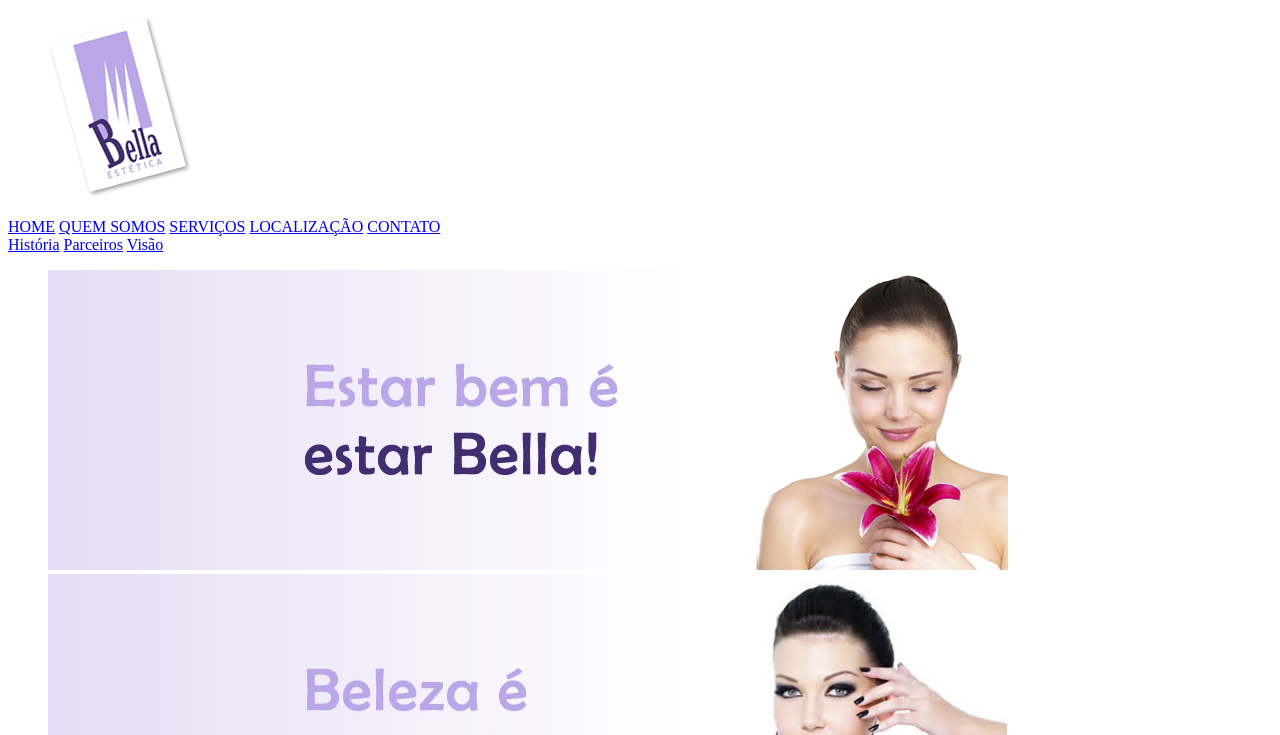
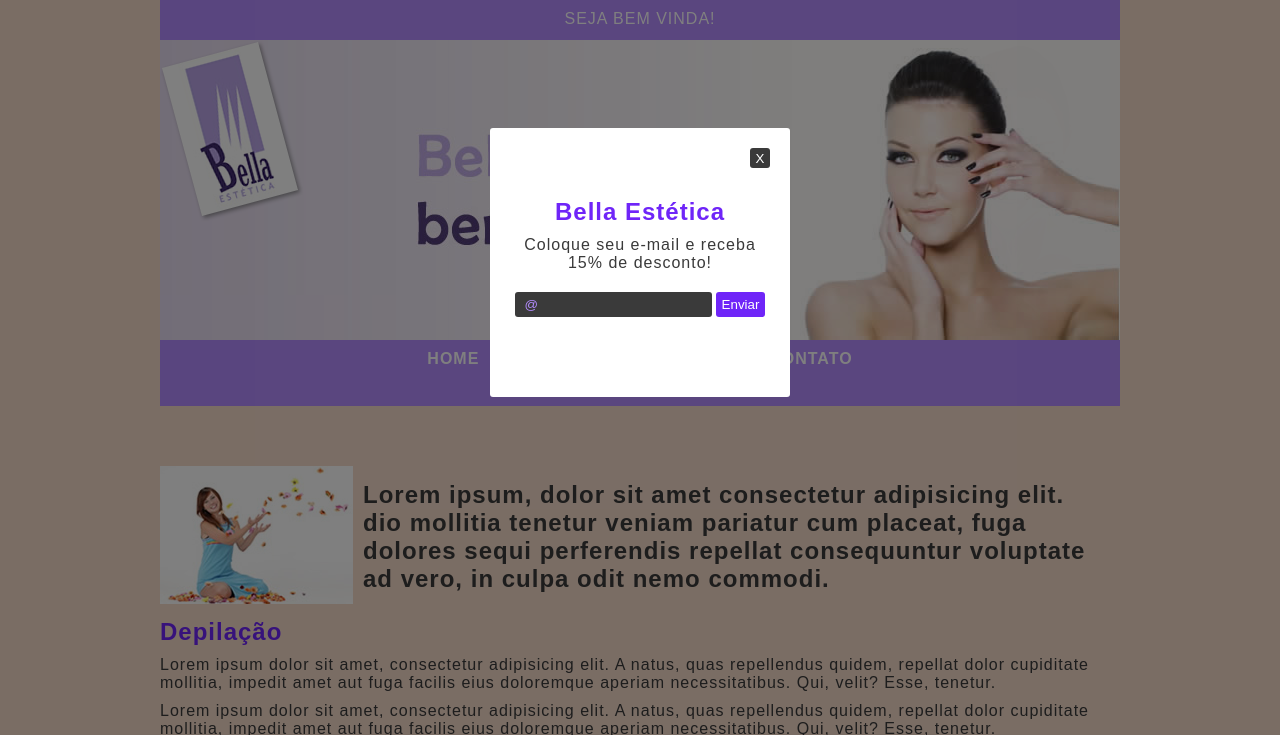
Before and after one commit to ThalysResende/Estudo, a plain HTML site: page wd3/index.html in a window 1280 px wide. Shown: the top 735 px of the page. Drawn offline with Linux system fonts and the light colour scheme.

Commit message:
Atualização HOME
Bella Estética

```diff
--- a/wd3/estilo/style.css
+++ b/wd3/estilo/style.css
@@ -1,20 +1,202 @@
+* {
+    margin: 0;
+    padding: 0;
+    box-sizing: border-box;
+    text-decoration: none;
+    /* font-family: 'Work Sans', sans-serif; */
+}
 
-#popup {
+body {
+    background-color: #f5dbca;
+}
 
+main {
+    width: 90%;
+    max-width: 960px;
+    margin: auto;
+}
+
+#popupWrapper {
+    background: rgba(0, 0, 0, .5);
+    position: fixed;
+    /* top: 0; */
+    /* right: 0; */
+    width: 100%;
+    height: 100%;
+    z-index: 2;
+}
+
+.popup {
+    text-align: center;
+    width: 100%;
+    max-width: 300px;
+    margin: 10% auto;
+    padding: 20px;
+    /* background-color: #f5dbca; */
+    background-color: #fff;
+    position: relative;
+    border-radius: 3px;
+}
+
+.popClose {
+    color: #fff;
+    background-color: #3a3a3a;
+    height: 20px;
+    width: 20px;
+    float: right;
+    border-radius: 3px;
+    cursor: pointer;
+    transition: all .3s ease-in-out;
+    border: none;
+}
+
+.popClose:hover {
+    background-color: red;
+}
+
+.popupContent p {
+    padding-bottom: 20px;
+}
+
+.popupContent h2 {
+    margin-top: 40px;
+}
+
+.emailPop {
+    background-color: #3a3a3a;
+    border: none;
+    height: 25px;
+    color: #fff;
+    outline: none;
+    padding: 10px;
+    border-radius: 3px;
+    letter-spacing: 1px;
+    margin-bottom: 60px;
+}
+
+.emailPop::placeholder {
+    color: rgb(180, 140, 255);
+}
+
+.buttonPop {
+    height: 25px;
+    border-radius: 3px;
+    border: none;
+    padding: 0px 6px;
+    background-color: rgb(111, 37, 248);
+    cursor: pointer;
+    color: #fff;
+    text-decoration: none;
+    transition: all .3s ease-in-out;
+}
+
+.buttonPop:hover {
+    background-color: green;
+}
+
+.header1 {
+    text-align: center;
+    height: 40px;
+    padding: 10px 0px;
+    background-color: rgb(180, 140, 255);
+    letter-spacing: 1px;
+    font-family: 'Work Sans', sans-serif;
+    color: #fff;
+    font-weight: 500;
+}
+
+.header2 img {
+    height: 25vw;
+    max-height: 182px;
+}
+
+#logotipo {
+    position: absolute;
+    top: 0px;
+    z-index: 1;
+    top: 40px;
+}
+
+#banner  {
+    width: 100%;
+    max-height: 300px;
+    min-height: 300px;
+    position: relative;
+    top: 0px;
+}
+
+#banner img {
+    opacity: 0;
+    position: absolute;
+    width: 100%;
+    height: 100%;
+    object-fit: cover;
+    transition: opacity 1800ms;
+}
+
+#banner img.imgone {
+    opacity: 1;
+}
+
+nav {
+    width: 100%;
+    word-spacing: 20px;
+    text-align: center;
+    background-color: rgb(180, 140, 255);
+    padding: 10px 0px;
+}
+
+nav a {
+    color: #fff;
+    letter-spacing: 1px;
+    font-family: 'Work Sans', sans-serif;
+    font-weight: 600;
+    letter-spacing: 1px;
+}
+
+nav a:hover {
+    border-bottom: 2px solid rgb(111, 37, 248);
 }
 
 #caixa {
-
-}
-
-#banner {
-
+    position: relative;
+    padding-top: 10px;
 }
 
 #conteudo {
-
+    display: flex;
+    align-items: center;
+    margin-top: 60px;
 }
 
-#box1, #box2, #box3 {
+h1 {
+    padding: 0px 10px;
+    color: #3a3a3a;
+    font-family: 'Work Sans', sans-serif;
+    letter-spacing: 1px;
+}
 
+h2 {
+    color: rgb(111, 37, 248);
+    padding-top: 10px;
+    letter-spacing: 1px;
+    font-family: 'Work Sans', sans-serif;
 }
+
+p {
+    color: #3a3a3a;
+    padding-top: 10px;
+    font-size: 16px;
+    letter-spacing: 1px;
+    font-family: 'Work Sans', sans-serif;
+}
+
+footer {
+    background-color: rgb(180, 140, 255);
+    padding: 20px 0px;
+    text-align: center;
+    letter-spacing: 1px;
+    color: rgb(78, 78, 78);
+    margin-top: 20px;
+    font-family: 'Work Sans', sans-serif;
+}
--- a/wd3/index.html
+++ b/wd3/index.html
@@ -9,34 +9,50 @@
 </head>
 
 <body>
-    <div id="popup">
+    <article id="popupWrapper">
+        <article class="popup">
+            <button class="popClose">
+                X
+            </button>
+            <article class="popupContent">
+                <h2>Bella Estética</h2>
+                <p>Coloque seu e-mail e receba 15% de desconto!</p>
+                <input class="emailPop" type="email" placeholder="@" required title="Coloque seu e-mail.">
+                <input class="buttonPop" type="button" value="Enviar">
+            </article>
+        </article>
+    </article>
+    <main>
 
-    </div>
-    <main>
-        <header>
-            <figure>
+        <header class="header1">
+            SEJA BEM VINDA!
+        </header>
+
+        <header class="header2">
+            <figure id="logotipo">
                 <a href="index.html">
                     <img src="img/logo.png" alt="logotipo">
                 </a>
             </figure>
-            <nav>
-                <a href="#">HOME</a>
-                <a href="#">QUEM SOMOS</a>
-                <a href="#">SERVIÇOS</a>
-                <a href="#">LOCALIZAÇÃO</a>
-                <a href="#">CONTATO</a>
-                <div id="caixa">
-                    <a href="#">História</a>
-                    <a href="#">Parceiros</a>
-                    <a href="#">Visão</a>
-                </div>
-            </nav>
         </header>
+
         <figure id="banner">
-            <img src="img/banner.jpg" alt="banner do site">
+            <img class="imgone" src="img/banner.jpg" alt="banner do site">
             <img src="img/banner2.jpg" alt="banner do site">
             <img src="img/banner3.jpg" alt="banner do site">
         </figure>
+        <nav>
+            <a href="#">HOME</a>
+            <!-- <a href="#">QUEM SOMOS</a> -->
+            <a href="#">SERVIÇOS</a>
+            <a href="#">LOCALIZAÇÃO</a>
+            <a href="#">CONTATO</a>
+            <section id="caixa">
+                <a href="#">História</a>
+                <a href="#">Parceiros</a>
+                <a href="#">Visão</a>
+            </section>
+        </nav>
         <aside id="conteudo">
             <figure>
                 <img src="img/imgconteudo.jpg" alt="Imagem mulher">
@@ -72,8 +88,9 @@
         </p>
         </section>
         <footer>
-            BELLAS ESTÉTICA - TODOS OS DIREITOS RESERVADOS.
+            BELLA ESTÉTICA - TODOS OS DIREITOS RESERVADOS.
         </footer>
     </main>
+    <script src="./script/script.js"></script>
 </body>
 </html>
--- /dev/null
+++ b/wd3/script/script.js
@@ -0,0 +1,35 @@
+let time = 4000,
+    currentImageIndex = 0,
+    images = document.querySelectorAll("#banner img")
+    max = images.length;
+
+function nextImage() {
+
+    images[currentImageIndex].classList.remove("imgone")
+    currentImageIndex++
+    if(currentImageIndex >= max)
+        currentImageIndex = 0
+    images[currentImageIndex].classList.add("imgone")
+}
+
+function start() {
+    setInterval(() => {
+        nextImage()
+    }, time)
+}
+
+window.addEventListener("load", start)
+
+const button = document.querySelector(".popClose")
+const popup = document.querySelector("#popupWrapper")
+
+button.addEventListener("click", () => {
+    popup.style.display = "none"
+})
+
+const send = document.querySelector(".buttonPop")
+const popupSend = document.querySelector("#popupWrapper")
+
+send.addEventListener("click", () => {
+    popupSend.style.display = "none"
+})
```
